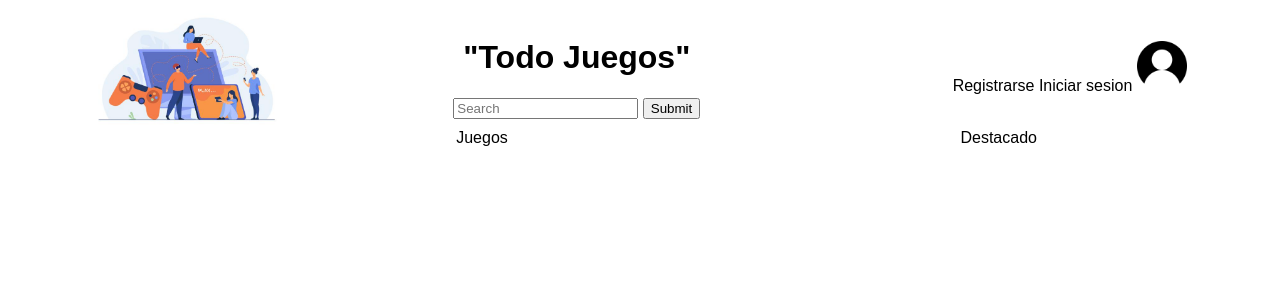
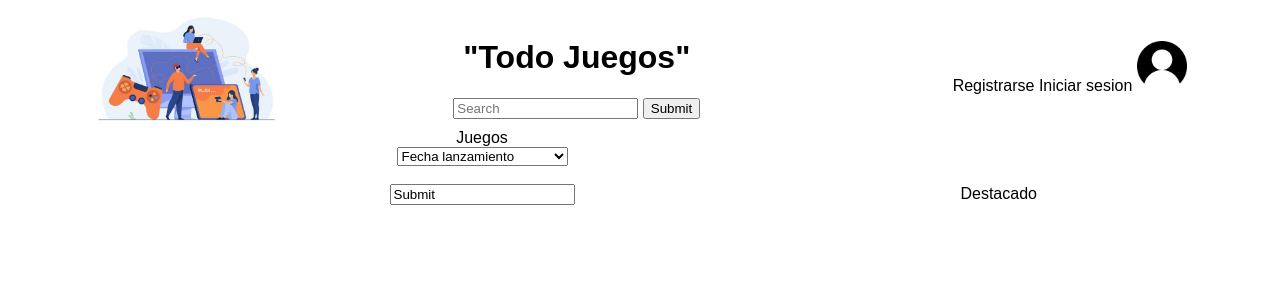
Before and after one commit to kavalencia/obligatorioTaller, a PHP site: page / in a window 1280 px wide. Shown: the top 300 px of the page. Run offline with PHP 8.4, Linux system fonts and the light colour scheme.

Commit message:
Add dropbox

```diff
--- a/Templates/juegos.tpl
+++ b/Templates/juegos.tpl
@@ -1,3 +1,12 @@
 <div id="juegos">
     <a>Juegos</a>
+    <form action="/action_page.php">
+        <select name="filter" id="filter">
+          <option value="lanzamiento">Fecha lanzamiento</option>
+          <option value="puntaje">Puntaje</option>
+          <option value="cantVisualizaciones">Cantidad Visualizaciones</option>
+        </select>
+        <br><br>
+        <input type="filtrar" value="Submit">
+    </form>
 </div>
```
